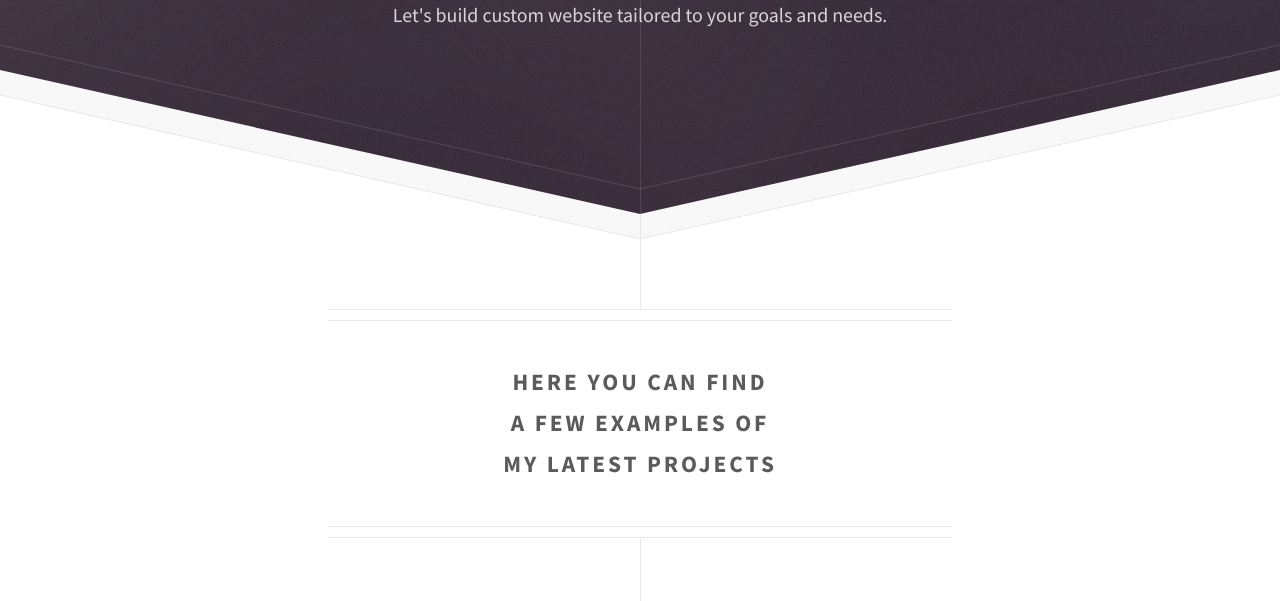
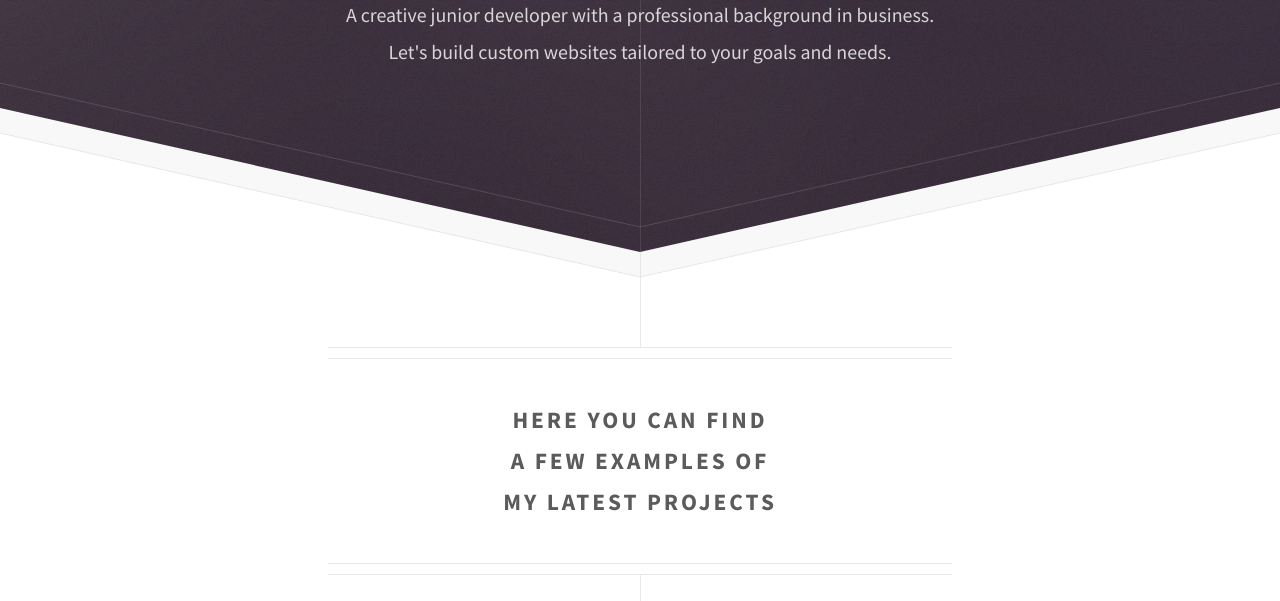
Before and after one commit to eaczechova/eaczechova.github.io, a plain HTML site: page index.html in a window 1280 px wide. Shown: the part 292-893 px from the top of the page. Drawn offline with Linux system fonts and the light colour scheme.

Commit message:
change the intoduction text

```diff
--- a/index.html
+++ b/index.html
@@ -17,7 +17,8 @@
 			<div id="header">
 				<span class="logo icon fa-paper-plane"></span>
 				<h1>Hi, I am Ewa Czech, a Full-Stack Developer</h1>
-				<p>Let's build custom website tailored to your goals and needs.</p>
+				<p>A creative junior developer with a professional background in business.</p>
+				<p>Let's build custom websites tailored to your goals and needs.</p>
 			</div>
 
 		<!-- Main -->
```
